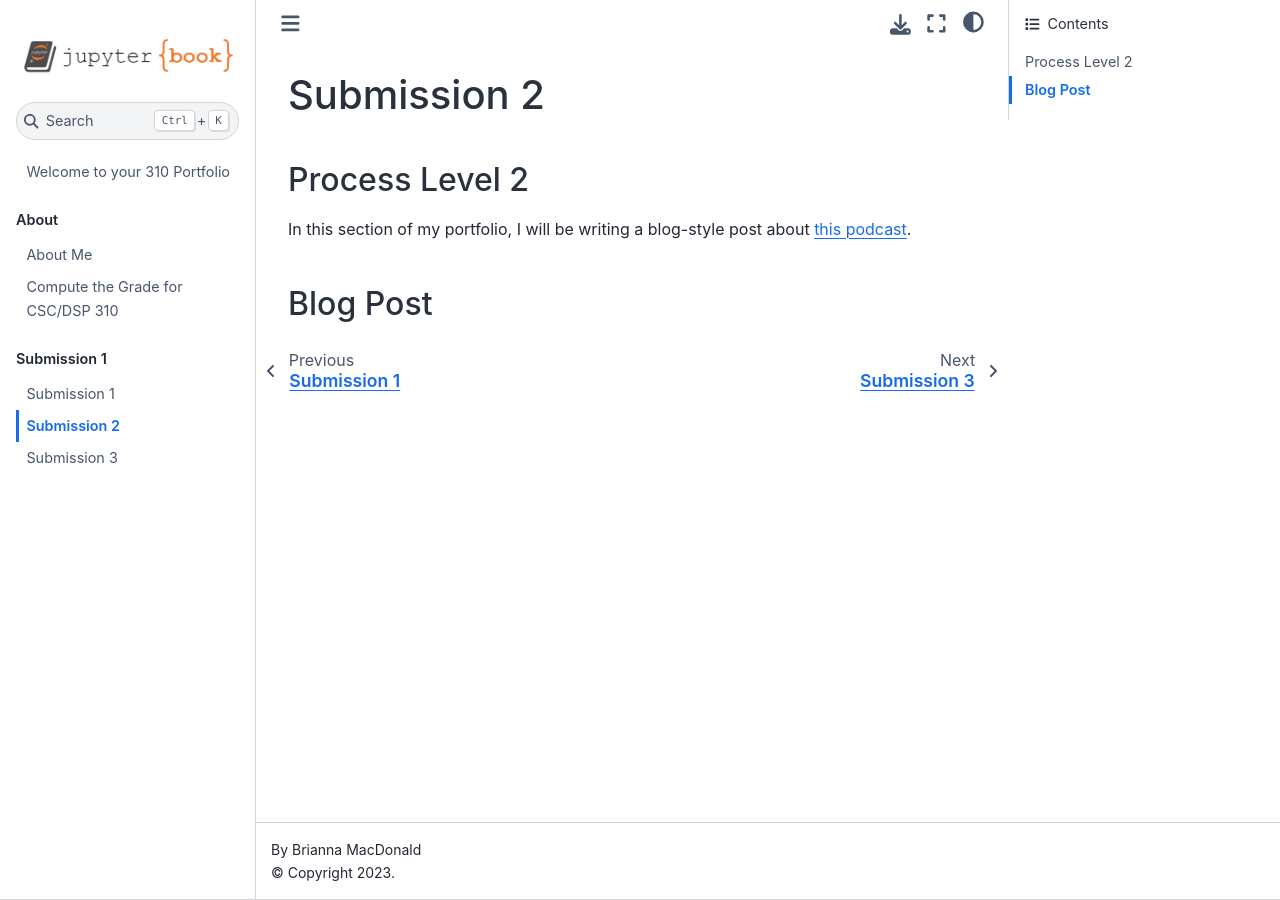
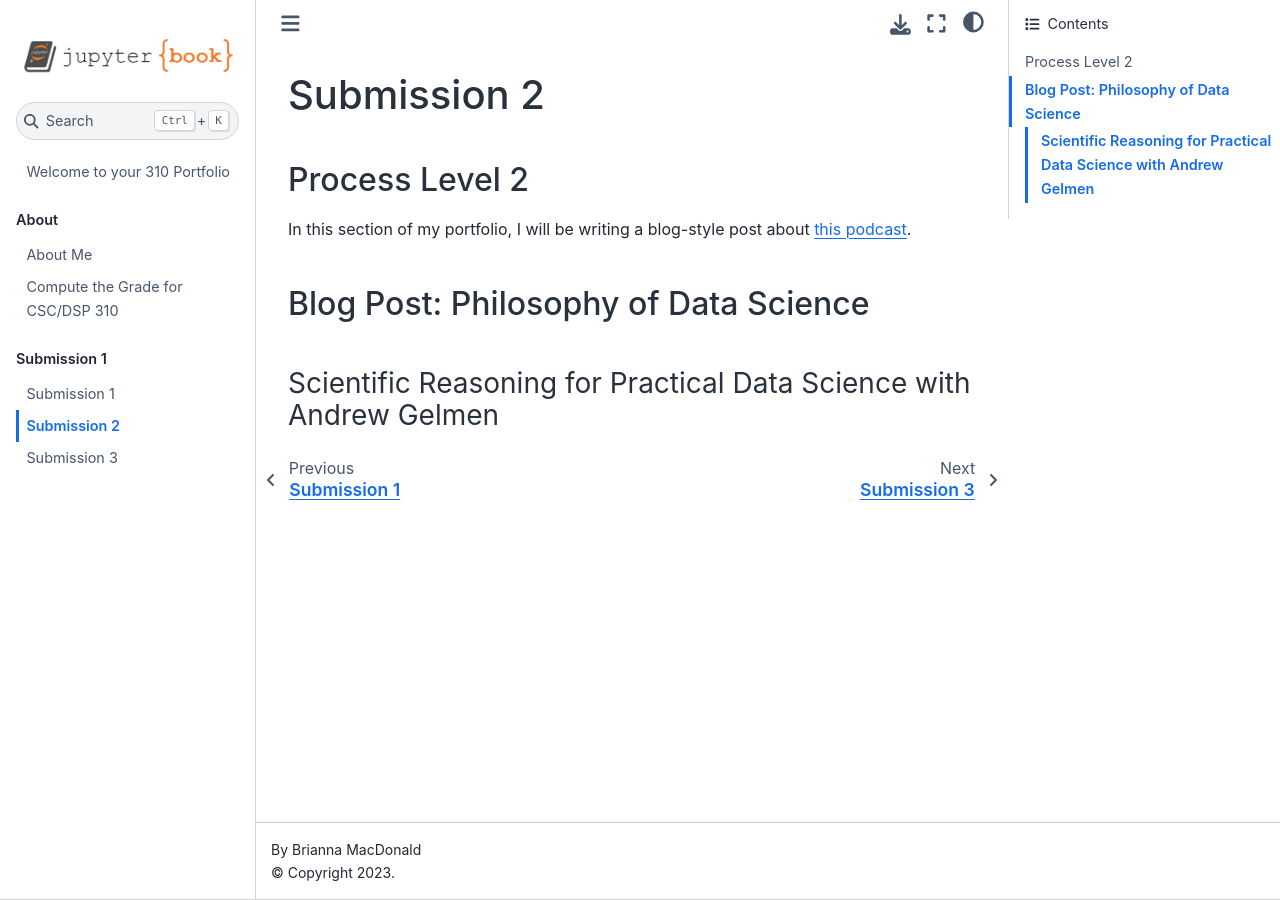
Before and after one commit to briannakathrynm/portfolio-briannakathrynm, a Jupyter Book: the page built from check1/submission_2.md, in a window 1280 px wide. Built offline with Jupyter Book 1.0.4 settings and Sphinx 7.4.7 and the Sphinx Book theme 1.1.4, drawn with Linux system fonts in a browser that asks for light colours; pages that are not in the unit, such as notebooks, are missing from menus.

Commit message:
convert notebooks to md
Signed-off-by: Your Name <you@uri.edu>

```diff
--- a/check1/submission_2.md
+++ b/check1/submission_2.md
@@ -20,4 +20,5 @@ jupyter:
 In this section of my portfolio, I will be writing a blog-style post about [this podcast](https://www.youtube.com/watch?v=R6mq5Esjzfw).
 
 
-### Blog Post
+## Blog Post: Philosophy of Data Science
+#### Scientific Reasoning for Practical Data Science with Andrew Gelmen
```
Also changed, not shown: check1/submission_1.md (+1 -1 lines), check1/submission_4.md (+1 -1 lines), 1 other file.
